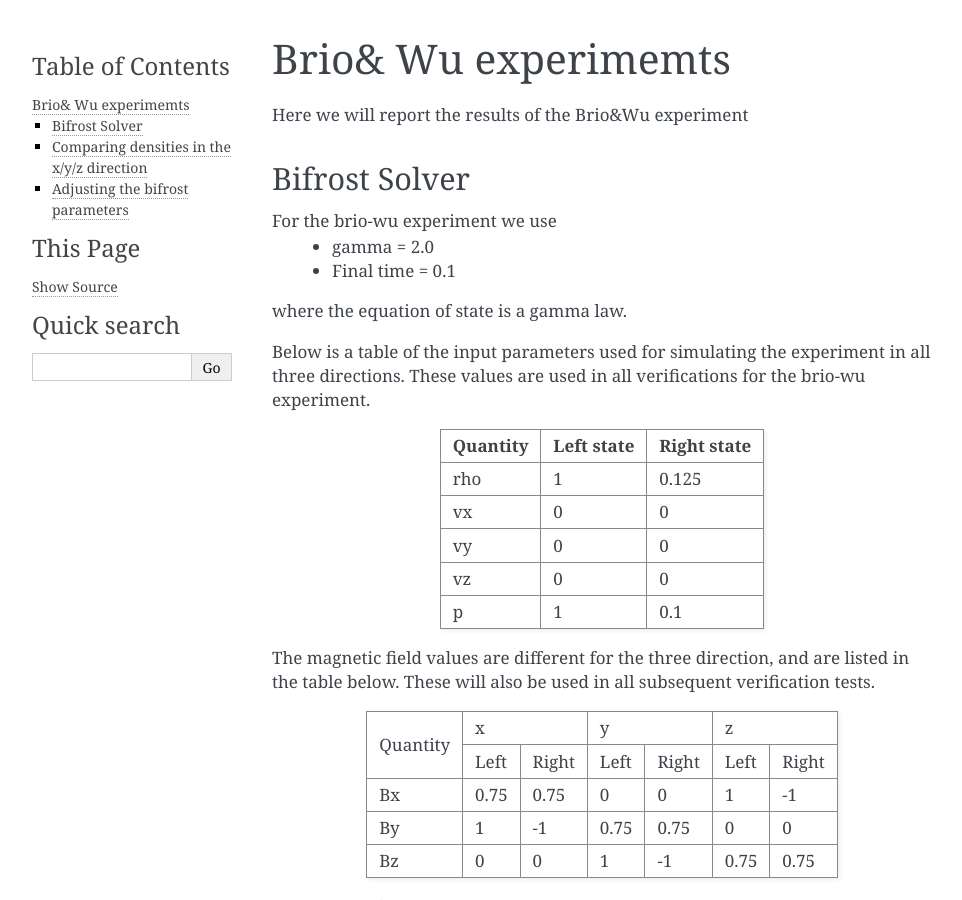
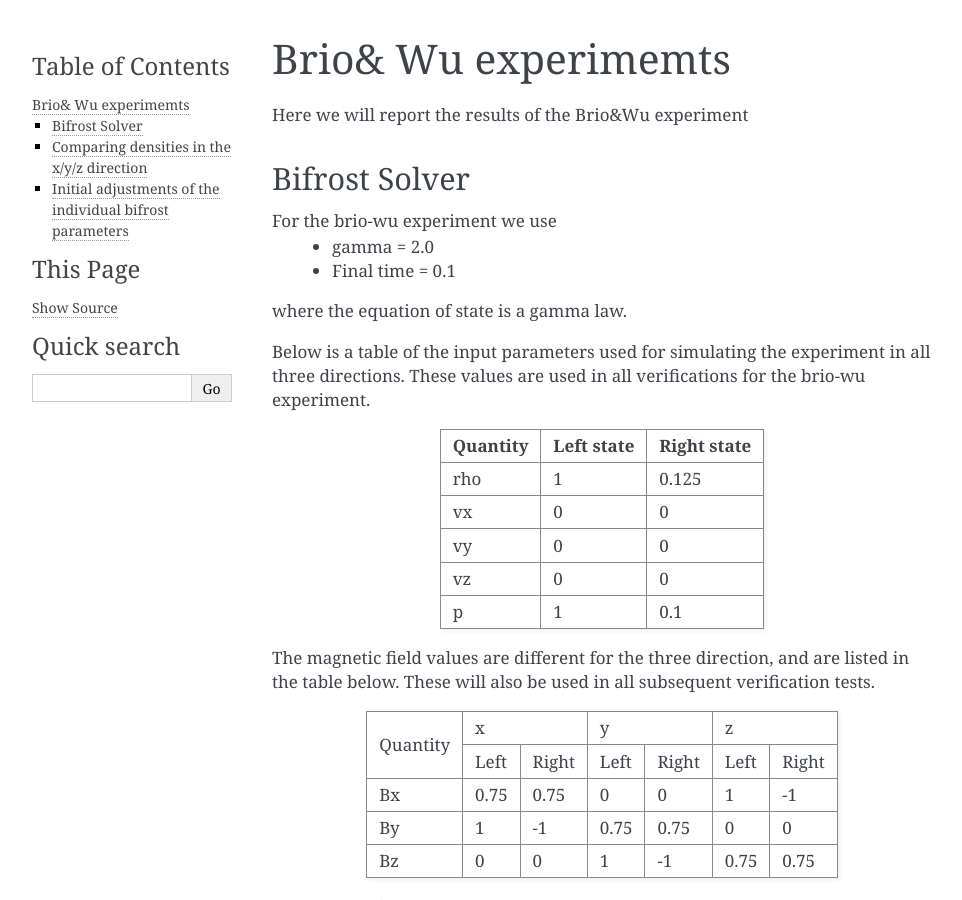
Before and after one commit to guadabsb15/summer_2021_report, a Sphinx documentation site: the page built from docs/source/briowu.rst, in a window 1280 px wide and 900 px high. Shown: the whole window, without its empty margins (148-1110 px from the left). Built offline with Sphinx 7.4.7, drawn with Linux system fonts in a browser that asks for light colours; some of the changed text lies outside the part shown.

Commit message:
Minor change of subsection name

```diff
--- a/docs/source/briowu.rst
+++ b/docs/source/briowu.rst
@@ -69,8 +69,8 @@ All density profiles overlap.
 
 
 
-Adjusting the bifrost parameters
--------------------------------
+Initial adjustments of the individual bifrost parameters
+--------------------------------------------------------
 We adjust the bifrost parameters one by one while the remaining five parameters are held fixed. Each parameter are increased by a factor 10 except from E, since E=9.0 led to an error while running. In the figure below, the densities from the different runs can be seen, where the legend indicates the parameter that has been adjusted includnig its corresponding value.
 
 .. image:: images_brio-wu_bifrost/brio-wu_init_adjust_rho.png
```
